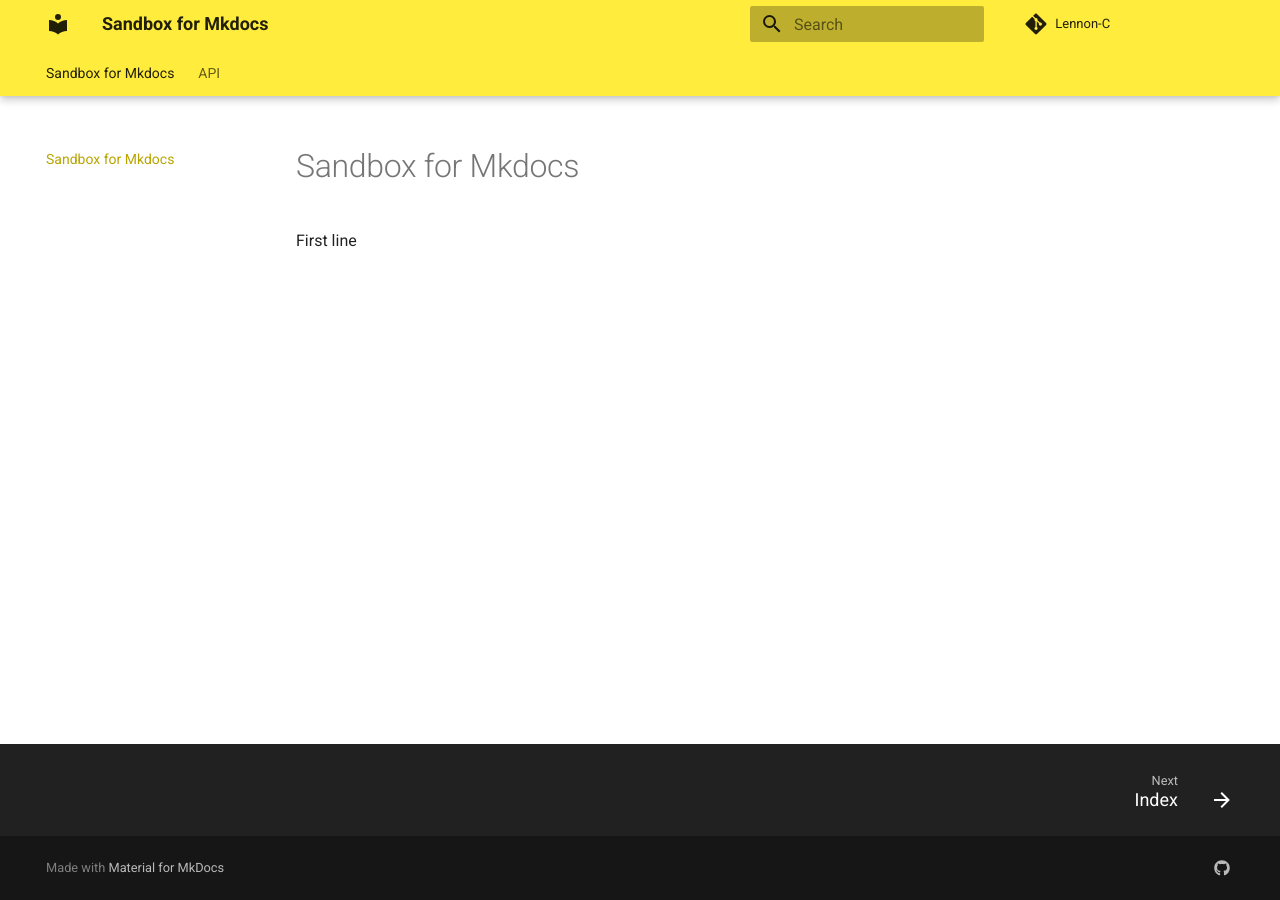
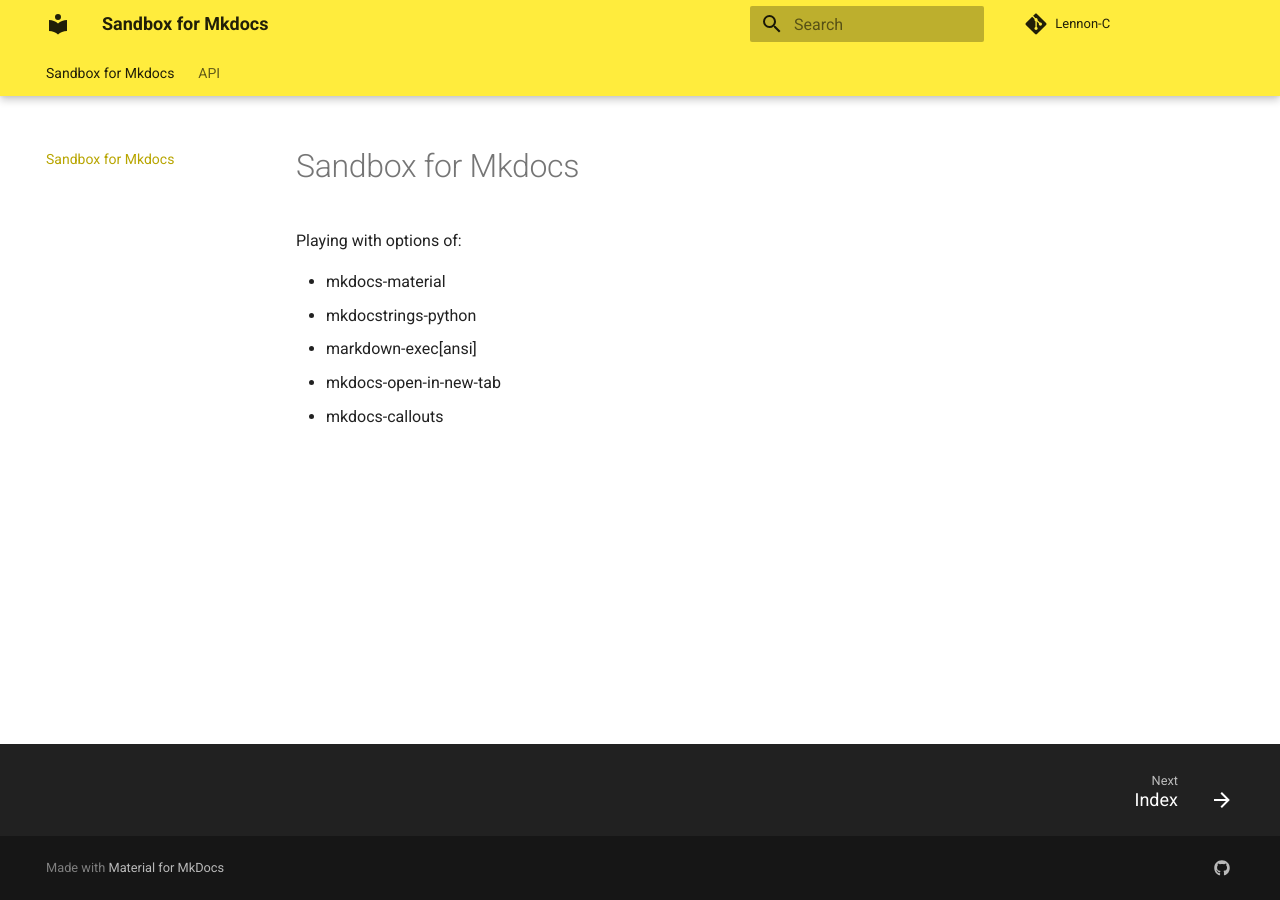
Before and after one commit to lennon-c/SandBox_Mkdocs, an MkDocs documentation site: the page built from docs/README.md, in a window 1280 px wide. Built offline with MkDocs 1.6.1 and Material for MkDocs 9.7.7, drawn with Linux system fonts in a browser that asks for light colours.

Commit message:
Some text

```diff
--- a/docs/README.md
+++ b/docs/README.md
@@ -1 +1,7 @@
-First line
+Playing with options of:
+
+- mkdocs-material
+- mkdocstrings-python
+- markdown-exec[ansi]
+- mkdocs-open-in-new-tab
+- mkdocs-callouts
```
